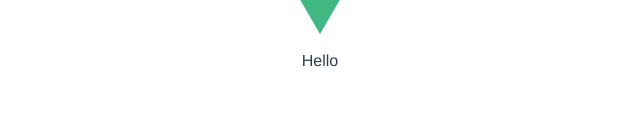
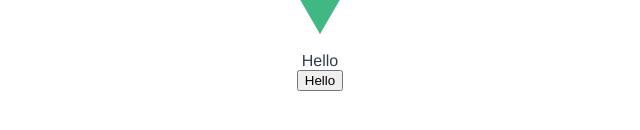
Before and after one commit to Monyjenni/hello_you_vue, a Vue app in the folder component/: page / in a window 1280 px wide. Shown: the part 356-486 px from the top of the page, without its empty margins (320-960 px from the left). Built offline with nearby package versions, Linux system fonts and the light colour scheme.

Commit message:
adding_buttonVue

```diff
--- a/component/src/App.vue
+++ b/component/src/App.vue
@@ -7,6 +7,7 @@
     <GreetMony name="Mony" heroName="WonderWoman"/>
     <img alt="Vue logo" src="./assets/logo.png">
     <PersonGreeting firstName="Jen" lastName="C"/>
+    <ButtonVue/>
   </div>
 </template>
 
@@ -15,6 +16,7 @@
 //component is reusable means we can use diff properties and display diff information
 import GreetMony from './components/Greet.vue'
 import PersonGreeting from './components/PersonGreeting.vue';
+import ButtonVue from './components/ButtonVue.vue';
 export default {
   name: 'App',
   //specify Greet component
@@ -22,7 +24,8 @@ export default {
 
   components: {
     GreetMony,
-    PersonGreeting
+    PersonGreeting,
+    ButtonVue
   } ,
 
 }
```
